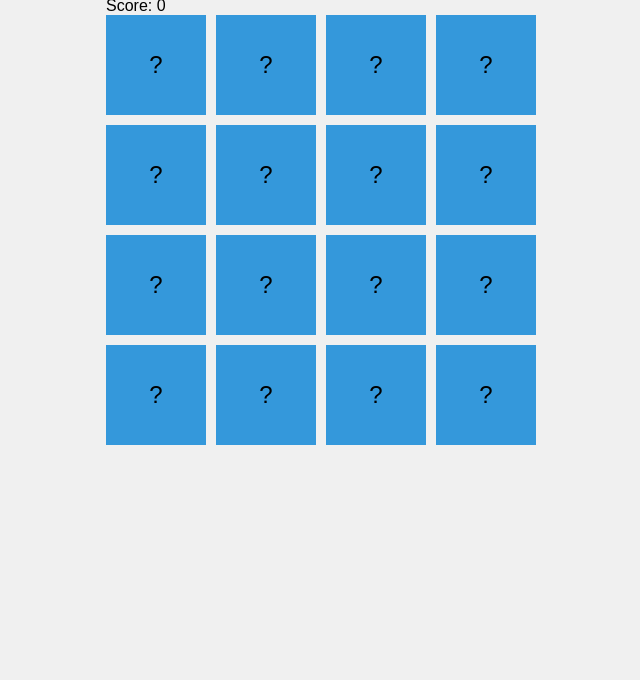
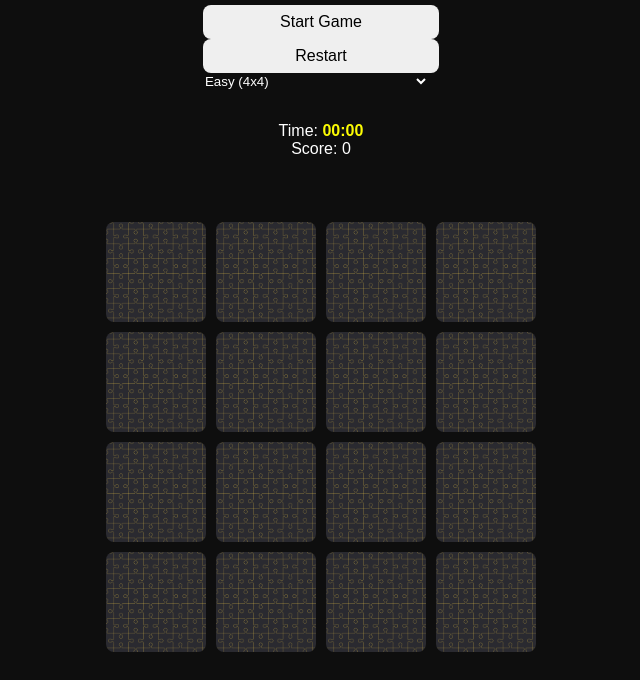
Before and after one commit to Mbiydzenyuy3/card-game, a plain HTML site: page index.html in a window 1280 px wide. Shown: the part 120-800 px from the top of the page, without its empty margins (319-959 px from the left). Drawn offline with Linux system fonts and the light colour scheme.

Commit message:
added game features

```diff
--- a/index.html
+++ b/index.html
@@ -9,13 +9,13 @@
 </head>
 
 <body>
+  <h1>Memory Card Game</h1>
   <div class="container">
-    <h1>Memory Card Game</h1>
     <div class="game-features">
       <div class="controls">
         <button id="start">Start Game</button>
         <button id="restart">Restart</button>
-        <select id="difficulty">
+        <select id="difficulty-levels">
           <option value="easy">Easy (4x4)</option>
           <option value="medium">Medium (6x6)</option>
         </select>
@@ -25,7 +25,10 @@
         <p>Score: <span id="score">0</span></p>
       </div>
     </div>
-    <div class="game-board"></div>
+    <div id="game-wrapper">
+      <div class="game-board"></div>
+    </div>
+
   </div>
 
   <script src="./javascript/script.js"></script>
--- a/javascript/script.js
+++ b/javascript/script.js
@@ -51,7 +51,6 @@ function createGameBoard(size) {
 
     const cardBack = document.createElement("div");
     cardBack.classList.add("card-back");
-    cardBack.textContent = "?";
 
     cardElement.appendChild(cardFront);
     cardElement.appendChild(cardBack);
--- a/styles/style.css
+++ b/styles/style.css
@@ -8,27 +8,75 @@ body {
   font-family: Arial, sans-serif;
   display: flex;
   flex-direction: column;
+  gap: 32px;
   align-items: center;
-  background-color: #f0f0f0;
+  background-color: #0e0e0e;
+  min-width: 100vw;
+  min-height: 100vh;
+  color: #fff;
+
+}
+
+h1 {
+  text-align: center;
+  font-size: 1.1rem;
+  margin: 3rem 0 0 0;
+  color: #fff;
+}
+
+.container {
+  width: min(1200px, 100%);
+  /* margin: auto; */
+  display: flex;
+  flex-direction: column;
+  align-items: center;
+}
+
+#difficulty-levels {
+  width: 18vw;
+  padding-inline: 0.2em;
+  outline: none;
+  margin-right: 15px;
+  border: 0;
+  color: #fff;
+  background-color: transparent;
+}
+
+#timer {
+  color: #fcfc04;
+  font-weight: 700;
+}
+
+#stats {
+  padding-block: 1rem;
+  text-align: center;
+}
+
+#game-wrapper {
+  width: min(1200px, 98%);
+  margin: 0 auto;
 }
 
 .game-board {
   display: grid;
+  justify-content: center;
   gap: 10px;
   margin-bottom: 20px;
+  place-content: center;
 }
 
 .card {
-  width: 100px;
-  height: 100px;
-  background-color: #ddd;
+  width: 6.25rem;
+  height: 6.25rem;
   display: flex;
   justify-content: center;
   align-items: center;
   font-size: 24px;
+  border-radius: 8px;
   cursor: pointer;
   transition: transform 0.6s;
   transform-style: preserve-3d;
+  overflow: hidden;
 }
 
 .card.flipped {
@@ -47,21 +95,51 @@ body {
 }
 
 .card-front {
-  background-color: #2980b9;
+  background-color: #fff;
+  border-radius: 24px;
   transform: rotateY(180deg);
 }
 
 .card-back {
-  background-color: #3498db;
+  background-image: url("/assets/pattern_jigs.png");
+  background-position: center;
+  background-repeat: no-repeat;
+  background-size: cover;
 }
 
 .controls {
-  margin-bottom: 20px;
+  display: flex;
 }
 
 button {
-  margin: 0 10px;
-  padding: 10px 20px;
+  margin: 0 5px;
+  padding: 8px 16px;
   font-size: 16px;
   cursor: pointer;
+  border-radius: 8px;
+  border: 0;
 }
+
+@media (min-width: 1024px) {
+  h1 {
+    font-size: 2.5rem;
+  }
+
+  .game-features {
+    display: flex;
+    flex-direction: column;
+    gap: 1rem;
+  }
+
+  .container {
+    display: flex;
+    align-items: center;
+    justify-content: center;
+    gap: 3rem;
+  }
+
+  .controls {
+    display: flex;
+    flex-direction: column;
+  }
+}
```
Also changed, not shown: assets/pattern_jigs.png (added), assets/pattern_jigsaw.png (added).
